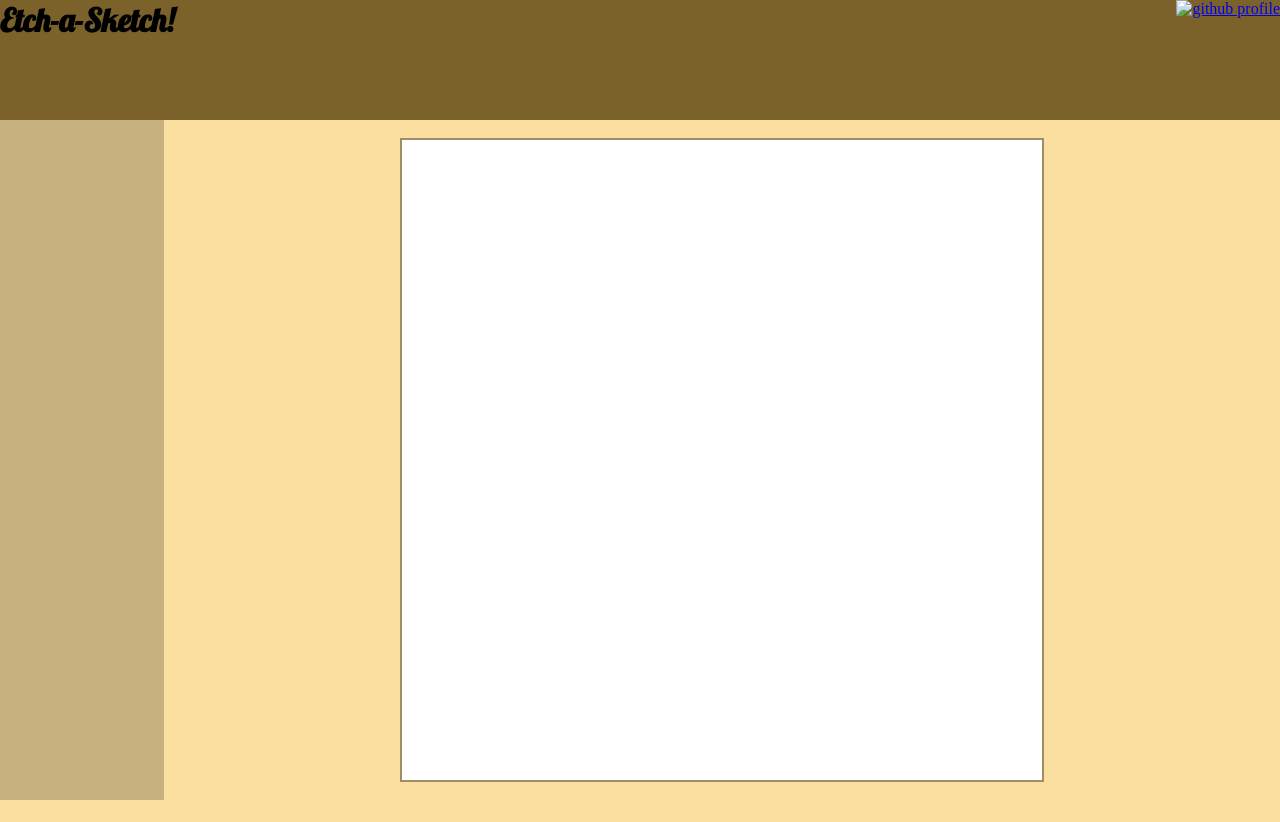
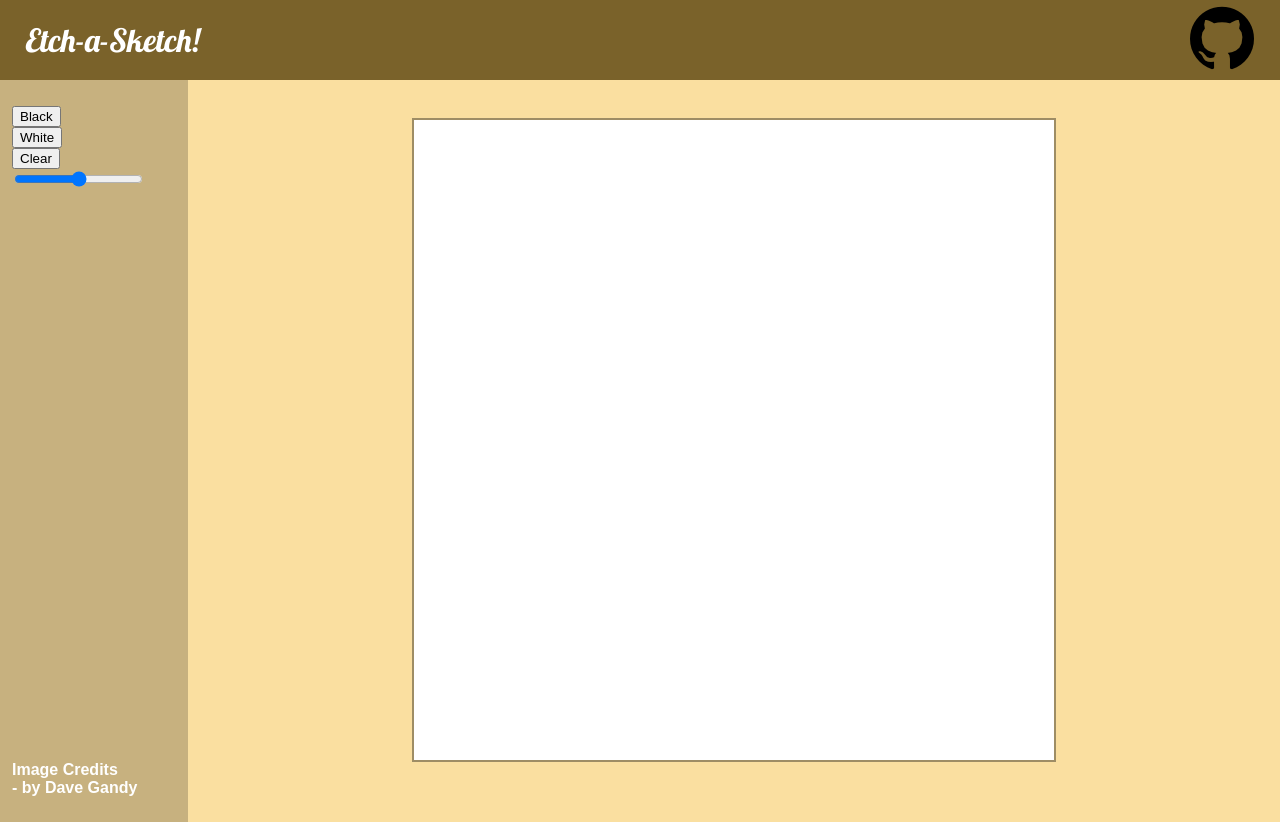
Before and after one commit to edu2907/etch-a-sketch, a plain HTML site: page index.html in a window 1280 px wide. Before the commit the page ends 800 px from the top, so only its background shows below. Drawn offline with Linux system fonts and the light colour scheme.

Commit message:
Edit header and panel
The panel now have some buttons, but not working yet. Also there is a
link redirectining to the page's repository

```diff
--- a/index.html
+++ b/index.html
@@ -10,10 +10,20 @@
 <body>
     <header>
         <h1>Etch-a-Sketch!</h1>
-        <a href="https://github.com/edu2907"><img src="" alt="github profile"></a>
+        <a href="https://github.com/edu2907/etch-a-sketch" target="_blank"><img src="imgs/github-logo.png" alt="github profile"></a>
     </header>
     <div class="container">
-        <div id="panel"></div>
+        <div id="panel">
+            <div id="buttons">
+                <div id="colors">
+                    <button>Black</button>
+                    <button>White</button>
+                </div>
+                <button>Clear</button>
+                <input type="range" name="" id="">
+            </div>
+            <a href="https://www.flaticon.com/br/packs/font-awesome" target="_blank" class="credits"><span>Image Credits </span><span>- by Dave Gandy</span></a>
+        </div>
         <div id="screen"></div>
     </div>
 </body>
--- a/style.css
+++ b/style.css
@@ -9,26 +9,49 @@ body {
     height: 100%;
 }
 .container {
-    height: 85%;
+    height: 90%;
     display: flex;
 }
 /* Header */
 header {
     background-color: #7A622A;
-    height: 15%;
-    width: 100vw;
+    height: 10%;
+    width: 96%;
+    padding: 0px 2%;
     display: flex;
     justify-content: space-between;
+    align-items: center;
+}
+h1, #github {
+    flex: 0, 0, auto;
 }
 h1 {
     font-family: Lobster, cursive;
+    font-weight: normal;
     margin: 0px;
+    color: white;
+
 }
 /* Panel */
 #panel {
     background-color: #C7B17F;
     width: 164px;
-    height: 100%;
+    height: 96%;
+    padding: 2% 12px;
+    display: flex;
+    flex-direction: column;
+    justify-content: space-between;
+}
+button {
+    display: block;
+}
+.credits {
+    font-family: Arial, Helvetica, sans-serif;
+    font-weight: bold;
+    color: white;
+    text-decoration: none;
+} .credits span {
+    display: block;
 }
 /* Screen */
 #screen {
```
Also changed, not shown: imgs/github-logo.png (added).
